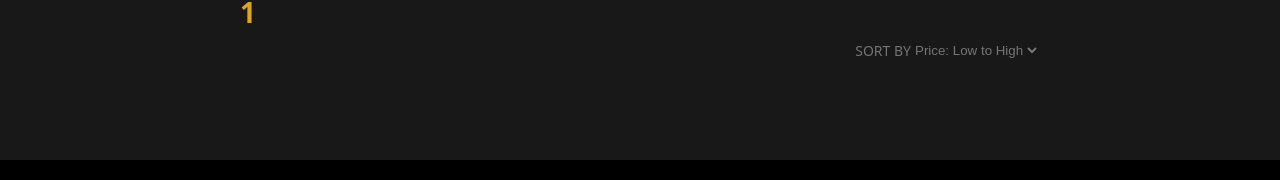
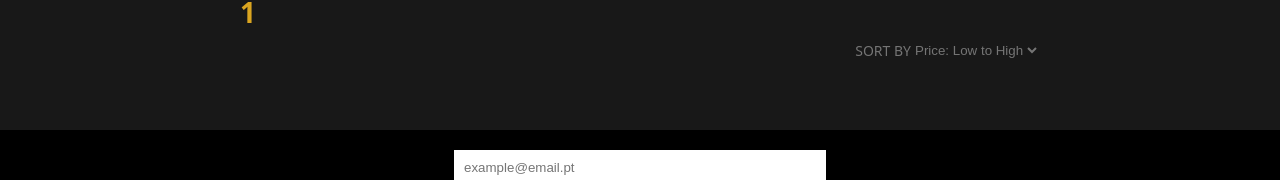
Before and after one commit to nathalia-massaia/react_ecommerce, a React (Create React App) app: page /category/1 in a window 1280 px wide. Shown: the part 180-360 px from the top of the page. Built offline with nearby package versions, Linux system fonts and the light colour scheme.

Commit message:
fixed title and styles for featured products

```diff
--- a/src/components/ui/ProductList/index.tsx
+++ b/src/components/ui/ProductList/index.tsx
@@ -4,13 +4,13 @@ import * as S from './styles';
 
 export type ProductListProps = {
   items: CardProductProps[];
-  isTitleFeatured?: string;
+  title?: string;
 };
 
-const ProductList = ({ items, isTitleFeatured }: ProductListProps) => {
+const ProductList = ({ items, title }: ProductListProps) => {
   return (
     <S.Wrapper>
-      <h2>{isTitleFeatured}</h2>
+      {!!title && <h2>{title}</h2>}
       <S.ListWrapper>
         {items.map((product) => (
           <Link
--- a/src/components/ui/ProductList/styles.ts
+++ b/src/components/ui/ProductList/styles.ts
@@ -10,7 +10,7 @@ export const Wrapper = styled.div`
 
   align-items: center;
   justify-content: center;
-  flex-wrap: wrap;
+  flex-direction: column;
 
   h2 {
     color: #daa520;
--- a/src/pages/home/index.tsx
+++ b/src/pages/home/index.tsx
@@ -10,7 +10,7 @@ const Home = () => {
       <CategoryList />
 
       <ProductList
-        isTitleFeatured={'Featured Products'}
+        title={'Featured Products'}
         items={productMock.filter((product) => product.isFeatured).slice(0, 4)}
       />
     </Base>
```
